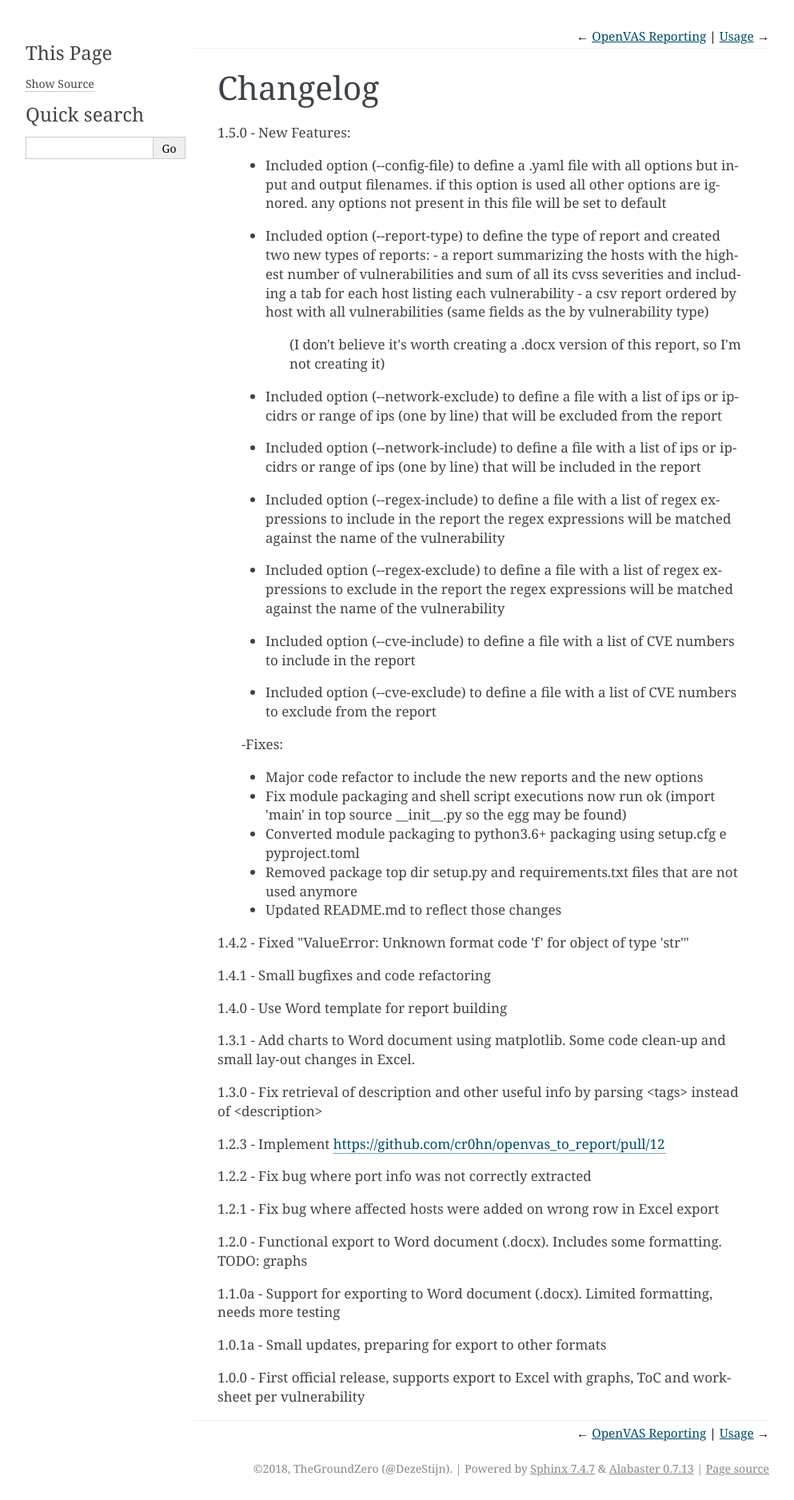
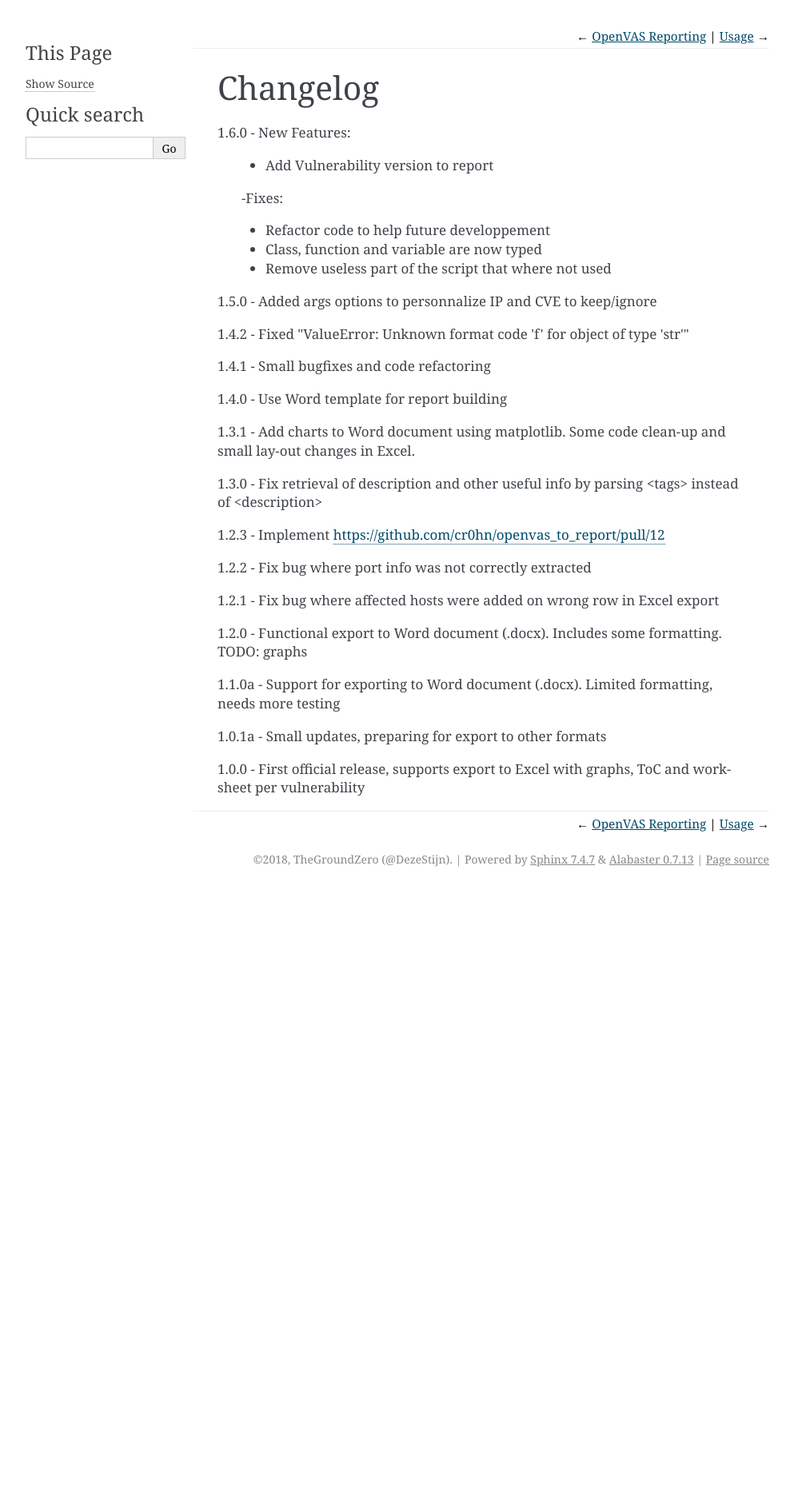
Before and after one commit to TheGroundZero/openvasreporting, a Sphinx documentation site: the page built from docs/changelog.rst, in a window 1280 px wide. Shown: the whole page at 80% size, without its empty margins (148-1141 px from the left). Built offline with Sphinx 7.4.7, drawn with Linux system fonts in a browser that asks for light colours; after the commit the page ends 1114 px from its top, so only the background shows below that.

Commit message:
Update Changelogs

```diff
--- a/docs/changelog.rst
+++ b/docs/changelog.rst
@@ -1,41 +1,19 @@
 Changelog
 =========
 
-1.5.0  - New Features:
+1.6.0  - New Features:
 
-       - Included option (--config-file) to define a .yaml file with all options but input and output filenames.
-         if this option is used all other options are ignored. any options not present in this file will be set to default
-
-       - Included option (--report-type) to define the type of report and created two new types of reports:
-         - a report summarizing the hosts with the highest number of vulnerabilities and sum of all its cvss severities and including a tab for each host listing each vulnerability
-         - a csv report ordered by host with all vulnerabilities (same fields as the by vulnerability type)
-           (I don't believe it's worth creating a .docx version of this report, so I'm not creating it)
-
-       - Included option (--network-exclude) to define a file with a list of ips or ipcidrs or range of ips (one by line) that will be excluded from the report
-
-       - Included option (--network-include) to define a file with a list of ips or ipcidrs or range of ips (one by line) that will be included in the report
-
-       - Included option (--regex-include) to define a file with a list of regex expressions to include in the report
-         the regex expressions will be matched against the name of the vulnerability
-
-       - Included option (--regex-exclude) to define a file with a list of regex expressions to exclude in the report
-         the regex expressions will be matched against the name of the vulnerability
-
-       - Included option (--cve-include) to define a file with a list of CVE numbers to include in the report
-
-       - Included option (--cve-exclude) to define a file with a list of CVE numbers to exclude from the report
+       - Add Vulnerability version to report
 
        -Fixes:
 
-       - Major code refactor to include the new reports and the new options
+       - Refactor code to help future developpement
 
-       - Fix module packaging and shell script executions now run ok (import 'main' in top source __init__.py so the egg may be found)
+       - Class, function and variable are now typed
 
-       - Converted module packaging to python3.6+ packaging using setup.cfg e pyproject.toml
+       - Remove useless part of the script that where not used
 
-       - Removed package top dir setup.py and requirements.txt files that are not used anymore
-
-       - Updated README.md to reflect those changes
+1.5.0  - Added args options to personnalize IP and CVE to keep/ignore
 
 1.4.2  - Fixed "ValueError: Unknown format code 'f' for object of type 'str'"
 
--- a/docs/conf.py
+++ b/docs/conf.py
@@ -25,9 +25,9 @@ copyright = '2018, TheGroundZero (@DezeStijn)'
 author = 'TheGroundZero (@DezeStijn)'
 
 # The short X.Y version
-version = '1.4'
+version = '1.6'
 # The full version, including alpha/beta/rc tags
-release = '1.4.4'
+release = '1.6.0'
 
 
 # -- General configuration ---------------------------------------------------
--- a/setup.cfg
+++ b/setup.cfg
@@ -1,6 +1,6 @@
 [metadata]
 name = OpenVAS Reporting
-version = 1.5.4
+version = 1.6.0
 description = A tool to convert OpenVAS XML into reports.
 long_description = file: README.md, LICENSE, CHANGELOG
 long_description_content_type = text/markdown
```
Also changed, not shown: 2 other files.
